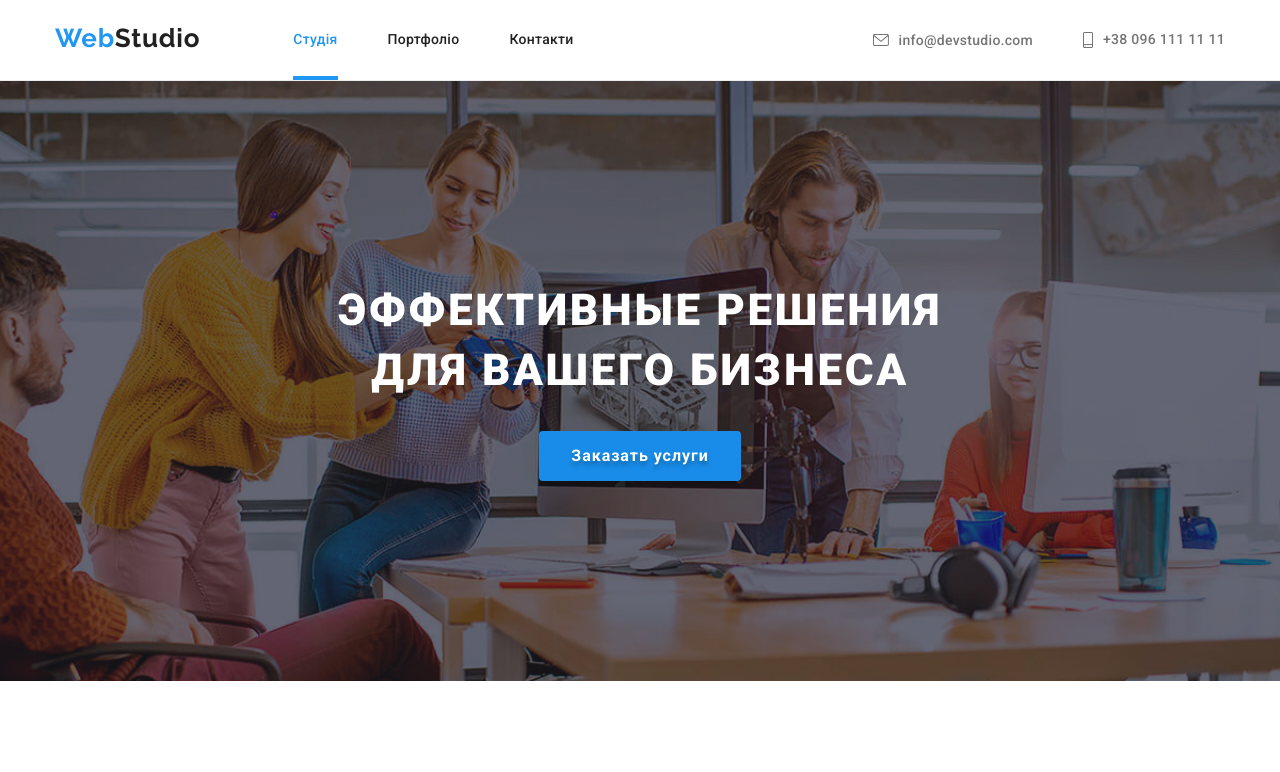
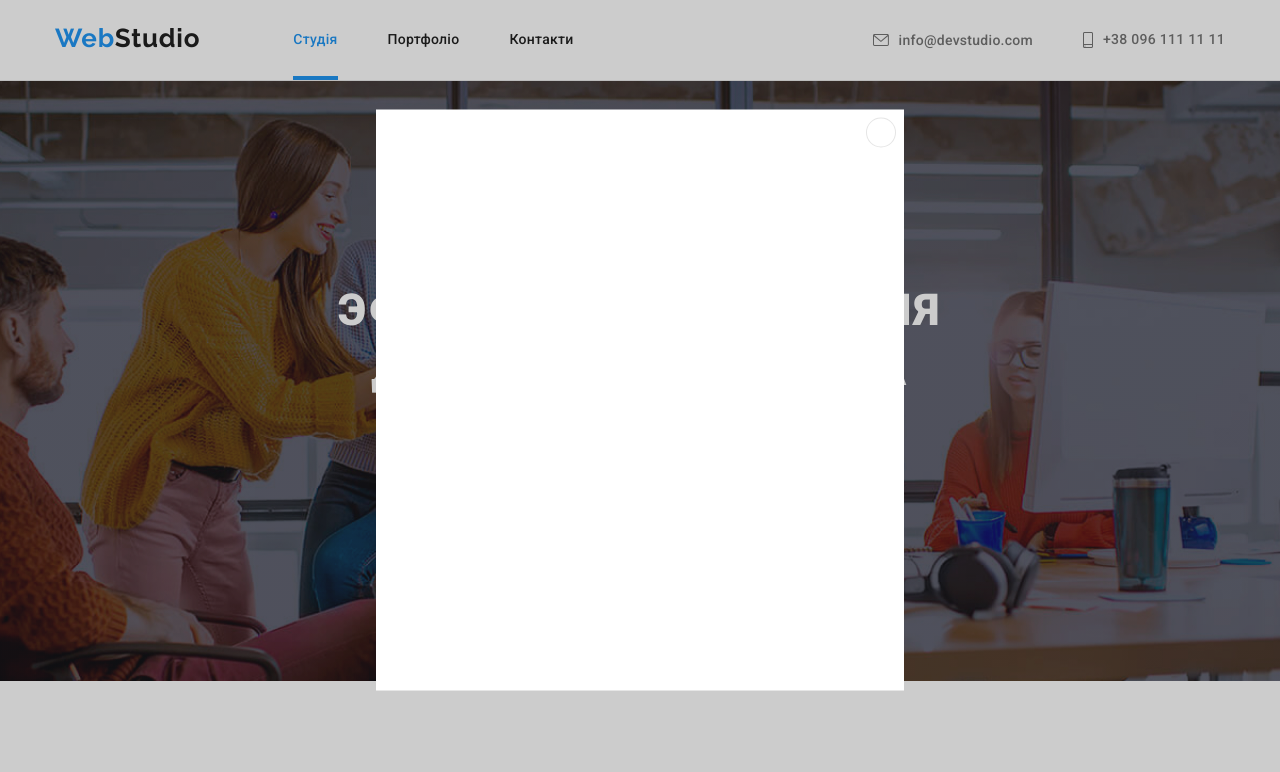
Before and after one commit to vsHonta/goit-markup-hw-05, a plain HTML site: page index.html in a window 1280 px wide. Both pictures are taken after a click on the button "Заказать услуги". Shown: the top 772 px of the page. Drawn offline with nearby package versions, Linux system fonts and the light colour scheme.

Commit message:
Done with 5th homework

```diff
--- a/css/styles.css
+++ b/css/styles.css
@@ -646,13 +646,65 @@ img{
     --icon-logo-color: currentColor;
 }
 
-/* .cstmrs-logo .item:hover{
-    color: var(--special-txt-cl);
-    border-color: var(--special-txt-cl);
-} */
+
+/* BACKDROP */
+.backdrop{
+    position: fixed;
+    top: 0;
+    left: 0;
+    width: 100%;
+    height: 100%;
+
+    background-color: rgba(0, 0, 0, 0.2);
+    opacity: 1 ;
+}
+
+.backdrop.is-hidden{
+    opacity: 0;
+    pointer-events: none;
+    visibility: hidden;
+}
 
 
+.backdrop-modal{
+    position: relative;
+    top: 50%;
+    left: 50%;
+    transform: translate(-50%, -50%) scale(1) rotate(0);
 
+    width: 528px;
+    min-height: 581px;
+
+    background-color: #FFFFFF;
+
+    transition: transform var(--anim-fast) var(--timing-function);
+}
+
+.backdrop.is-hidden .backdrop-modal{
+    transform: translate(-50%, -50%) scale(0.3);
+}
+
+
+.backdrop-modal .button{
+    position: absolute;
+    top: 8px;
+    right: 8px;
+    width: 30px;
+    height: 30px;
+
+    display: flex;
+    align-items: center;
+    justify-content: center;
+
+    padding: 0;
+    margin: 0;
+
+    background-color: #FFFFFF;
+    border: 1px solid rgba(0, 0, 0, 0.1);
+    border-radius: 50%;
+
+    cursor: pointer;
+}
 
 
 
@@ -798,8 +850,6 @@ img{
 }
 
 
-
-
 /* .example-overlay{
     position: relative;
 }
@@ -822,11 +872,6 @@ img{
 .examples-list .item:hover .example-overlay{
     background-color: rgba(33, 150, 243, 0.9);
 } */
-
-
-
-
-
 
 
 .examples-list .exampl-title{
--- a/index.html
+++ b/index.html
@@ -72,7 +72,9 @@
             для вашего бизнеса
           </h1>
           <div class="order-btn-section">
-            <button type="button" class="order-button">Заказать услуги</button>
+            <button type="button" class="order-button" data-modal-open>
+              Заказать услуги
+            </button>
           </div>
         </div>
       </section>
@@ -444,6 +446,16 @@
           </ul>
         </div>
       </section>
+      <!-- Backdrop with modal window -->
+      <div class="backdrop is-hidden" data-modal>
+        <div class="backdrop-modal">
+          <button class="button" data-modal-close>
+            <svg width="18" height="18" class="backdrop-svg-btn">
+              <use href="./images/icons_svg/sprite.svg#icon-close-btn"></use>
+            </svg>
+          </button>
+        </div>
+      </div>
     </main>
     <footer class="ftr">
       <div class="container ftr-container">
@@ -519,5 +531,6 @@
         </div>
       </div>
     </footer>
+    <script src="./js/modal.js"></script>
   </body>
 </html>
```
Also changed, not shown: images/icons_svg/sprite.svg.
